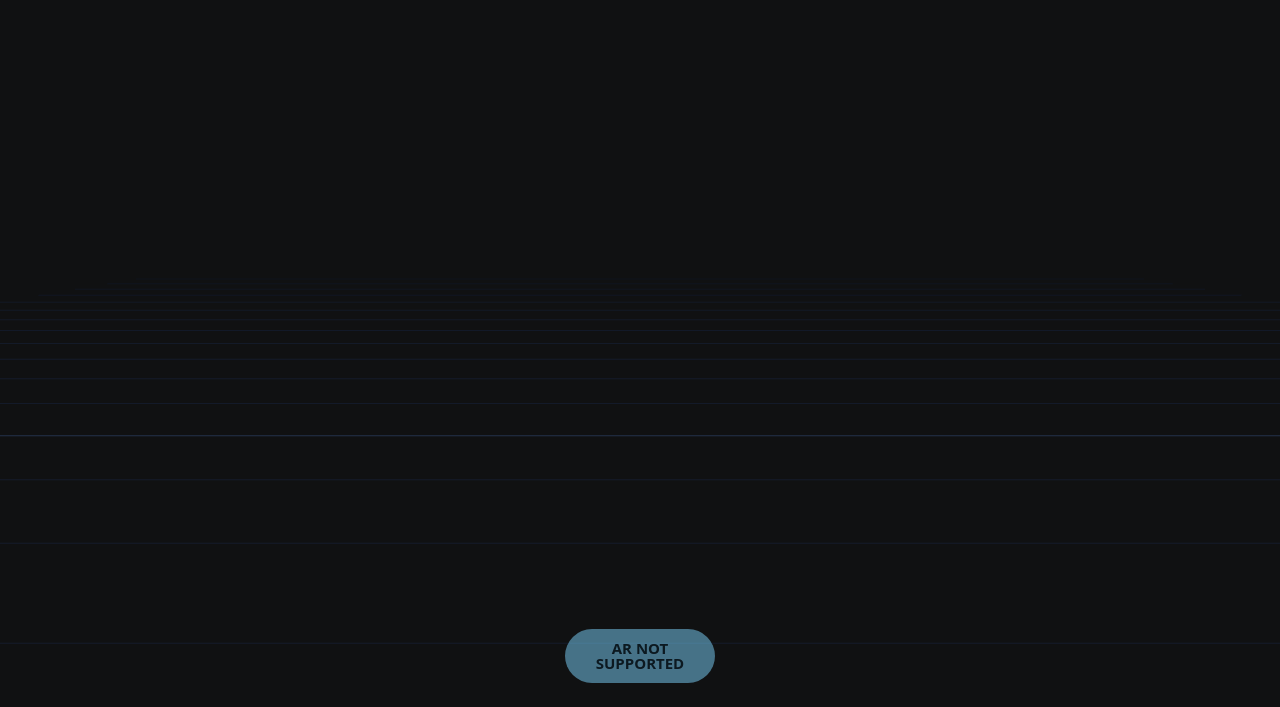
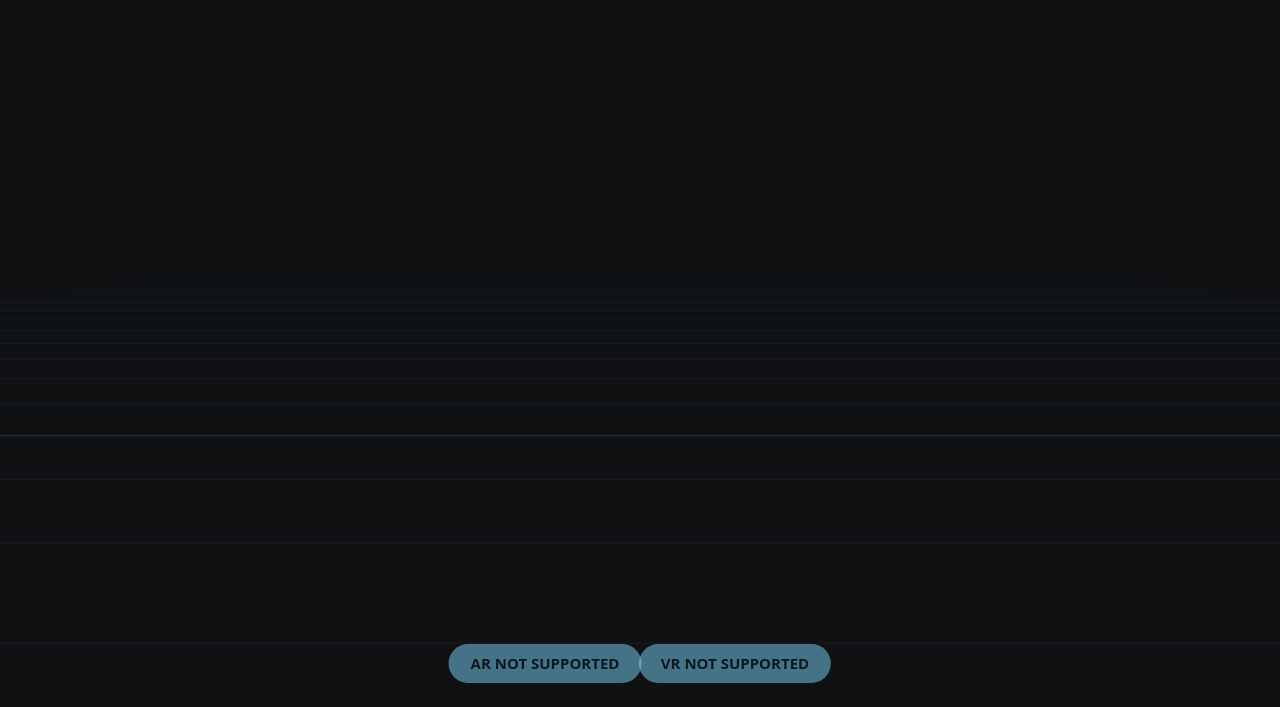
Before and after one commit to Kazybekkh/OnlyVibes, a plain HTML site: page web/ar.html in a window 1280 px wide. Shown: the part 93-800 px from the top of the page. Drawn offline with nearby package versions, Linux system fonts and the light colour scheme; no server answers.

Commit message:
AR view: Enter VR option (immersive-vr) with a virtual room; ?mode=vr|ar picks one button
Same head-anchored card arc and controls in VR; dark gradient sky + floor grid ~1.5 m below the head.
Mode detected from environmentBlendMode (opaque = VR) so AR passthrough is untouched; unsupported
devices show a disabled 'VR NOT SUPPORTED'. Desktop 3D view unchanged.

```diff
--- a/web/ar.html
+++ b/web/ar.html
@@ -37,6 +37,11 @@
     background: #7dd3fc !important; color: #08222f !important;
     font: 600 15px/1 ui-sans-serif, system-ui, sans-serif !important; cursor: pointer !important;
   }
+  /* Enter AR + Enter VR side by side (only one when ?mode=ar|vr) */
+  body.both #ARButton { left: calc(50% - 95px) !important; }
+  body.both #VRButton { left: calc(50% + 95px) !important; }
+  #ARButton, #VRButton { width: auto !important; white-space: nowrap !important; }
+  #VRButton[disabled], #VRButton.na { opacity: .5 !important; cursor: default !important; }
   /* voice (Ron's voice-integration): bottom-right, inside #voicebar so the ARButton rule above
      (#app button, body > button) does not restyle them; hidden until /api/voice/health says on */
   #voicebar { display: none; position: fixed; right: 14px; bottom: 24px; z-index: 30;
@@ -84,6 +89,7 @@
 <script type="module">
 import * as THREE from 'three';
 import { ARButton } from 'three/addons/webxr/ARButton.js';
+import { VRButton } from 'three/addons/webxr/VRButton.js';
 import { OrbitControls } from 'three/addons/controls/OrbitControls.js';
 
 // ---------------------------------------------------------------- renderer
@@ -568,11 +574,48 @@ const xrOverlay = document.getElementById('xroverlay');
 const arButton = ARButton.createButton(renderer, { optionalFeatures: ['dom-overlay'], domOverlay: { root: xrOverlay } });
 document.getElementById('recenterBtn').addEventListener('click', (e) => { e.stopPropagation(); recenter(); });
 arButton.textContent = '📱 Enter AR';
-document.body.appendChild(arButton);
+// VR-only option: same cards/controls in a virtual room (no camera passthrough). ?mode=vr shows only
+// Enter VR, ?mode=ar only Enter AR; default both. Unsupported devices get a disabled "VR NOT SUPPORTED".
+const MODE = (new URLSearchParams(location.search).get('mode') || '').toLowerCase();
+const vrButton = VRButton.createButton(renderer);
+if (MODE !== 'vr') document.body.appendChild(arButton);
+if (MODE !== 'ar') document.body.appendChild(vrButton);
+if (!MODE) document.body.classList.add('both');
+// VRButton writes its label once support is known; give it ours
+new MutationObserver(() => {
+  if (vrButton.textContent === 'ENTER VR') vrButton.textContent = '🥽 Enter VR';
+  if (/NOT SUPPORTED|NOT ALLOWED|NEEDS HTTPS/.test(vrButton.textContent)) vrButton.classList.add('na');
+}).observe(vrButton, { childList: true, characterData: true, subtree: true });
+
+// virtual room for immersive-vr: dark gradient sky + subtle floor grid ~1.5 m below your head
+function skyTexture() {
+  const c = document.createElement('canvas'); c.width = 4; c.height = 256;
+  const g = c.getContext('2d').createLinearGradient(0, 0, 0, 256);
+  g.addColorStop(0, '#0a1530'); g.addColorStop(0.55, '#141a2a'); g.addColorStop(1, '#05070b');
+  const ctx = c.getContext('2d'); ctx.fillStyle = g; ctx.fillRect(0, 0, 4, 256);
+  const t = new THREE.CanvasTexture(c); t.colorSpace = THREE.SRGBColorSpace; return t;
+}
+const vrEnv = new THREE.Group();
+vrEnv.visible = false;
+const vrGrid = new THREE.GridHelper(40, 80, 0x2a3a5c, 0x18213a);
+vrGrid.material.transparent = true; vrGrid.material.opacity = 0.55;
+vrEnv.add(vrGrid);
+scene.add(vrEnv);
+const deskBackground = scene.background, vrSky = skyTexture();
+let xrMode = null; // 'ar' | 'vr' while presenting
+function placeVrFloor() {  // floor under the viewer, eye height ~1.5 m
+  if (xrMode !== 'vr') return;
+  renderer.xr.getCamera().getWorldPosition(_camPos);
+  vrEnv.position.set(_camPos.x, _camPos.y - 1.5, _camPos.z);
+}
 // in AR ('local' space: origin at the viewer, -z is forward): scale the world down so the arc sits
 // ~0.5 m in front of you, cards around eye level
 renderer.xr.addEventListener('sessionstart', () => {
   document.body.classList.add('xr');
+  const blend = renderer.xr.getSession()?.environmentBlendMode;
+  xrMode = blend === 'opaque' ? 'vr' : 'ar';  // VR headsets/sessions are opaque; AR passthrough is not
+  vrEnv.visible = xrMode === 'vr';
+  scene.background = xrMode === 'vr' ? vrSky : deskBackground;
   world.scale.setScalar(AR_SCALE);
   world.position.set(0, 0, 0);
   grid.visible = false;
@@ -592,6 +635,7 @@ renderer.xr.addEventListener('sessionstart', () => {
 renderer.xr.addEventListener('sessionend', () => {
   if (world.userData.grabbedBy) { scene.attach(world); world.userData.grabbedBy = null; }
   document.body.classList.remove('xr');
+  xrMode = null; vrEnv.visible = false; scene.background = deskBackground;
   world.scale.setScalar(1);
   world.position.set(0, 0, 0);
   world.rotation.set(0, 0, 0);
@@ -642,6 +686,7 @@ function recenter() {
   let yaw = world.rotation.y;
   if (_fwd.lengthSq() > 1e-4) { _fwd.normalize(); yaw = Math.atan2(-_fwd.x, -_fwd.z); }  // ignore pitch/roll
   world.position.copy(_camPos);
+  placeVrFloor();
   world.rotation.set(0, yaw, 0);
   world.scale.setScalar(AR_SCALE);
   outOfViewSince = 0;
```
